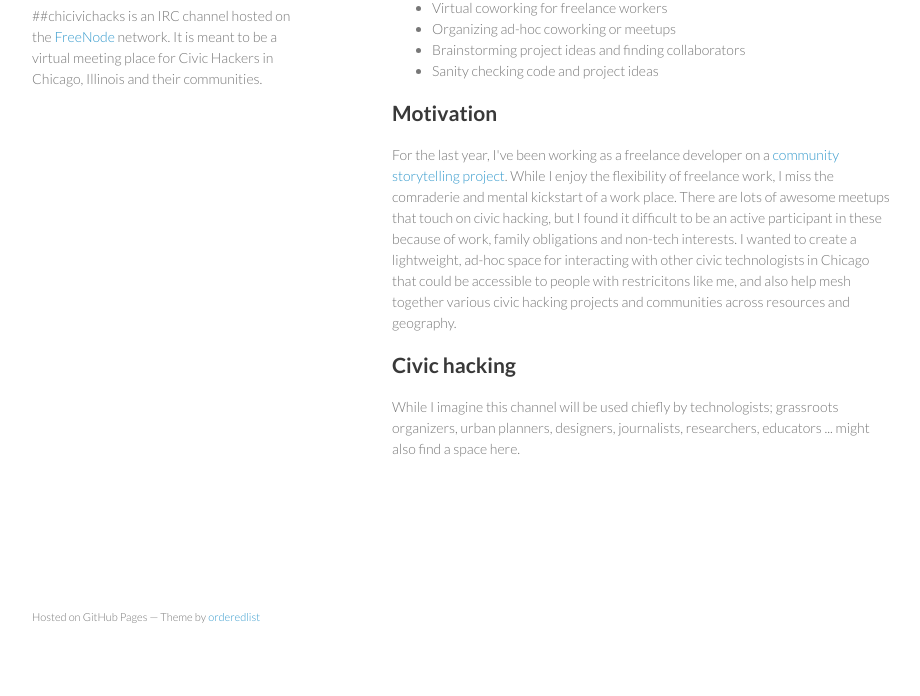
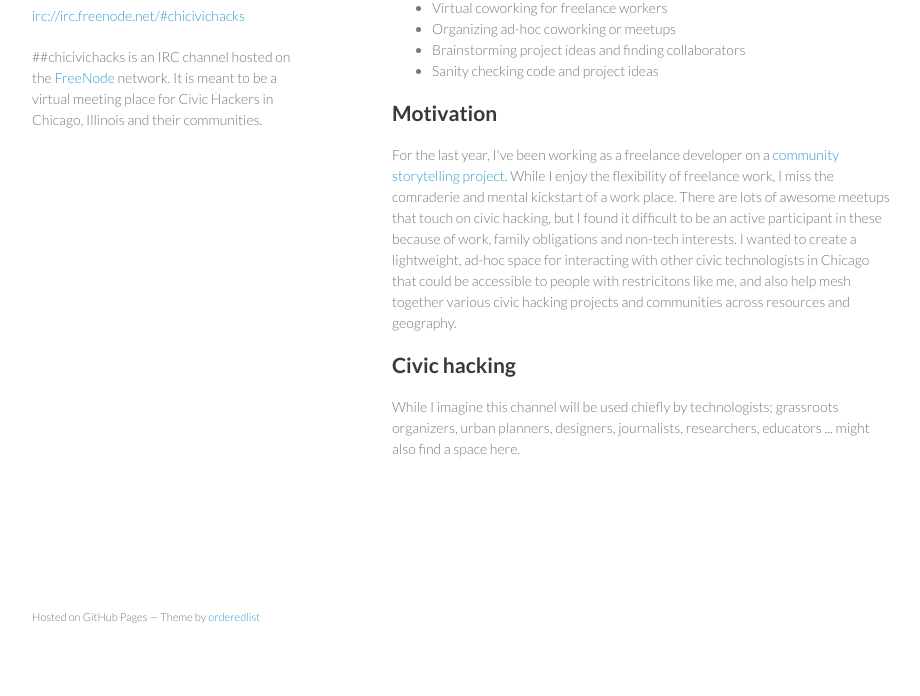
Before and after one commit to ghing/ghing.github.com, a plain HTML site: page chicivichacks.html in a window 1280 px wide. Shown: the part 104-800 px from the top of the page, without its empty margins (178-1098 px from the left). Drawn offline with Linux system fonts and the light colour scheme.

Commit message:
Added IRC channel URL

```diff
--- a/chicivichacks.html
+++ b/chicivichacks.html
@@ -16,6 +16,7 @@
     <div class="wrapper">
       <header>
         <h1>##chicivichacks</h1>
+        <p><a href="irc://irc.freenode.net/#chicivichacks">irc://irc.freenode.net/#chicivichacks</a></p>
         <p>##chicivichacks is an IRC channel hosted on the <a href="http://freenode.net/" title="FreeNode">FreeNode</a>
            network.  It is meant to be a virtual meeting place for Civic Hackers in Chicago, Illinois and their communities.</p>
       </header>
```
